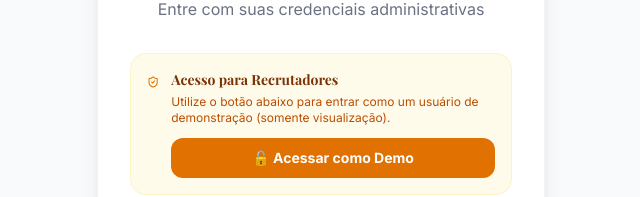
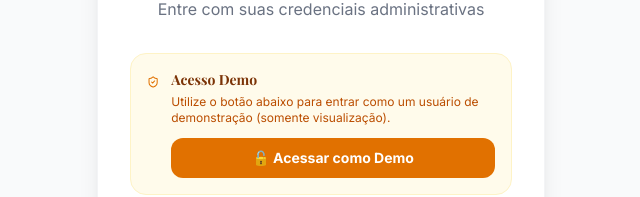
Before and after one commit to alansouza1/Sabor-Mineiro-App, a React (Vite) app: page /login in a window 1280 px wide. Shown: the part 216-413 px from the top of the page, without its empty margins (319-959 px from the left). Built offline with nearby package versions, Linux system fonts and the light colour scheme; no server answers.

Commit message:
ui: rename recruiter access to Acesso Demo

```diff
--- a/src/pages/Login.tsx
+++ b/src/pages/Login.tsx
@@ -72,7 +72,7 @@ export const Login: React.FC = () => {
             <div className="flex items-start gap-3">
               <ShieldCheck className="w-5 h-5 text-amber-600 mt-0.5" />
               <div>
-                <h3 className="text-sm font-bold text-amber-900">Acesso para Recrutadores</h3>
+                <h3 className="text-sm font-bold text-amber-900">Acesso Demo</h3>
                 <p className="text-xs text-amber-700 mt-1 mb-3">Utilize o botão abaixo para entrar como um usuário de demonstração (somente visualização).</p>
                 <button
 
```
